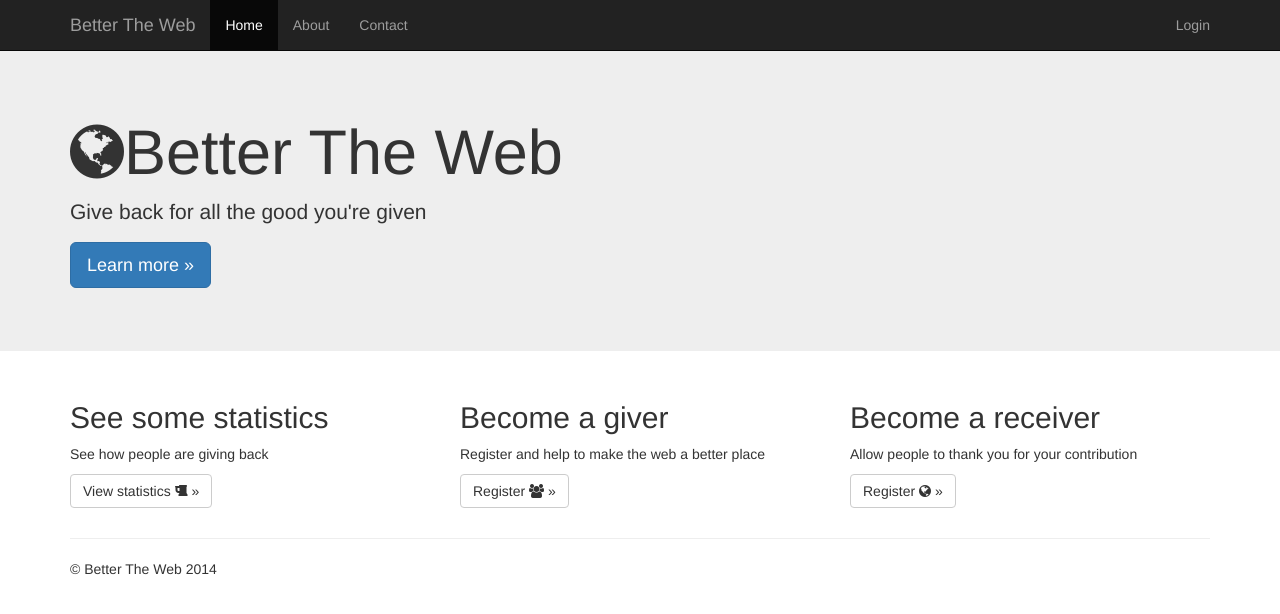
After one commit to ykorman/betterweb-django, a Django app: page /bw/ in a window 1280 px wide. The commit adds this page. Shown: the top 614 px of the page. Run offline with Django 3.2, Linux system fonts and the light colour scheme; parts of the project's set-up code (start-up, migrations or seed data) failed here and were passed over; some libraries are stand-ins or nearby versions.

Commit message:
missing files and TODO added

```diff
--- /dev/null
+++ b/betterweb_project/betterweb_app/context_processors.py
@@ -0,0 +1,3 @@
+def global_vars(request):
+  return {'site_name': 'Better The Web',
+          'site_slogan': 'Give back for all the good you\'re given'}
--- a/betterweb_project/betterweb_app/templates/betterweb_app/landing.html
+++ b/betterweb_project/betterweb_app/templates/betterweb_app/index.html
@@ -29,12 +29,12 @@
     <div class="col-lg-4">
       <h2>Become a giver</h2>
       <p>Register and help to make the web a better place</p>
-      <p><a class="btn btn-default" href="#">Register <i class="fa fa-users"></i> &raquo;</a></p>
+      <p><a class="btn btn-default" href="{% url 'userena_signup' %}">Register <i class="fa fa-users"></i> &raquo;</a></p>
     </div>
     <div class="col-lg-4">
       <h2>Become a receiver</h2>
       <p>Allow people to thank you for your contribution</p>
-      <p><a class="btn btn-default" href="#">Register <i class="fa fa-globe"></i> &raquo;</a></p>
+      <p><a class="btn btn-default" href="{% url 'userena_signup' %}">Register <i class="fa fa-globe"></i> &raquo;</a></p>
     </div>
   </div>
   <hr>
--- /dev/null
+++ b/betterweb_project/betterweb_app/templates/betterweb_app/navbar_login_redirect.html
@@ -0,0 +1,3 @@
+<ul class="nav navbar-nav navbar-right">
+  <li><a href="{% url 'userena_signin' %}">Login</a></li>
+</ul>
--- a/betterweb_project/betterweb_app/urls.py
+++ b/betterweb_project/betterweb_app/urls.py
@@ -4,6 +4,7 @@ from betterweb_app import views
 
 urlpatterns = patterns('',
     url(r'^$', views.index, name='index'),
+    url(r'^home/$', views.home, name='home'),
     url(r'^register/$', views.register, name='register'),
     url(r'^deposit/$', views.deposit, name='deposit'),
     url(r'^withdraw/$', views.withdraw, name='withdraw'),
--- a/betterweb_project/betterweb_app/views.py
+++ b/betterweb_project/betterweb_app/views.py
@@ -14,10 +14,13 @@ def index(request):
     #if not request.user.is_authenticated():
     #    #return redirect('/login/?next=%s' % request.path)
     #    return HttpResponse("Hello, world. You're at the bw index.")
-    return render(request, 'betterweb_app/landing.html')
+    return render(request, 'betterweb_app/index.html')
 
 def register(request):
     return HttpResponse("Hello, world. You're at the bw register.")
+
+def home(request):
+    return HttpResponse("Hello, world. You're at the bw home.")
 
 @login_required
 def deposit(request):
```
Also changed, not shown: 1 other file.
